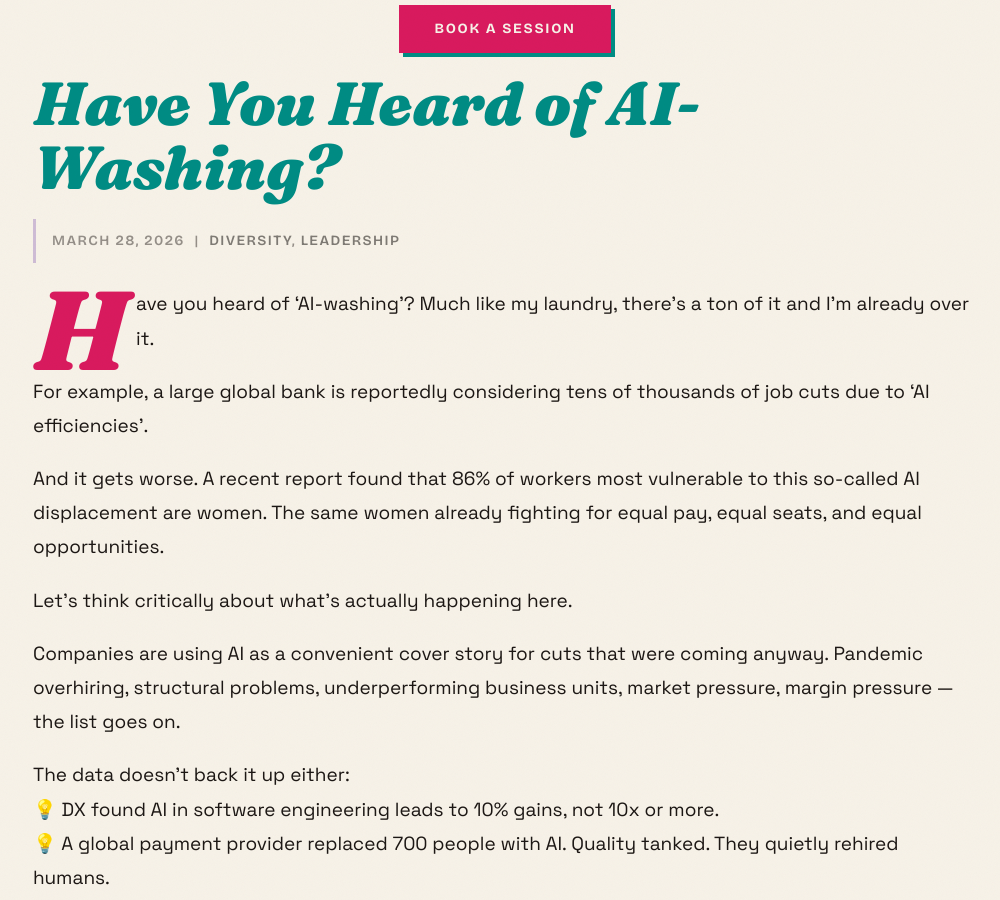
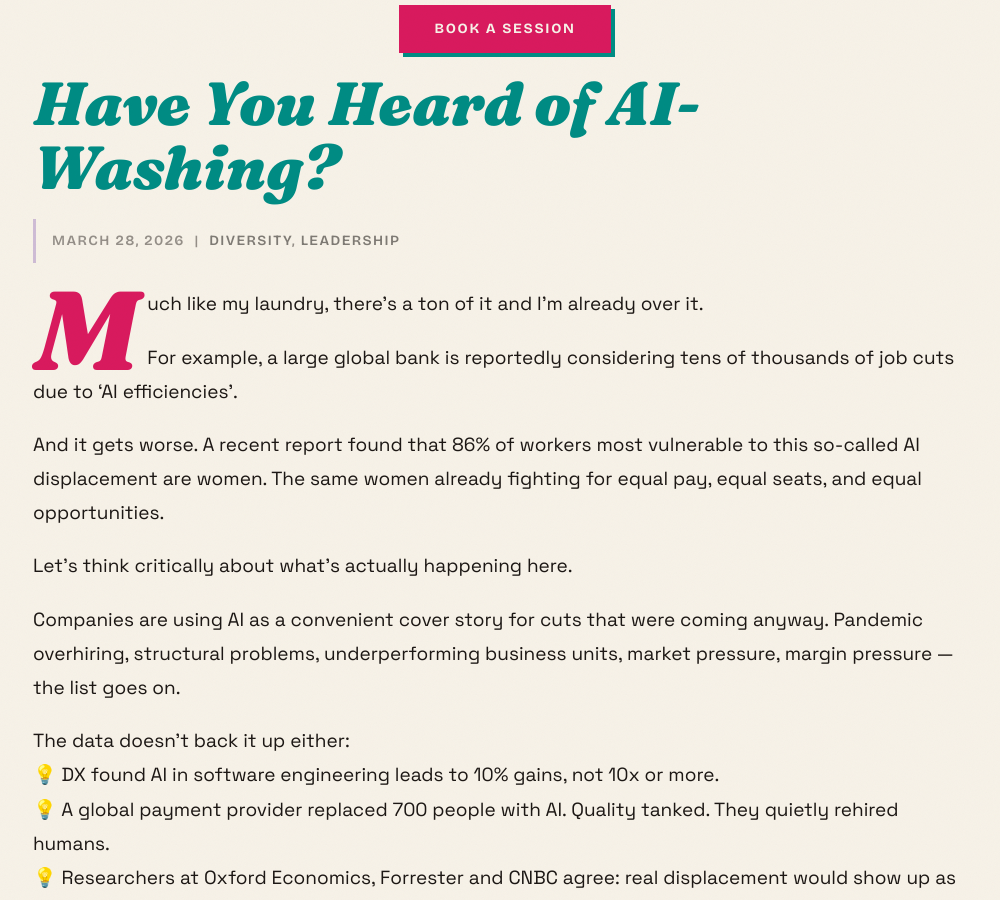
Before and after one commit to outragedpinkracoon/outragedpinkracoon.github.io, a Jekyll site: the page built from _posts/2026-03-28-ai-washing.md, in a window 1280 px wide and 900 px high, scrolled down 386 px. Shown: the whole window, without its empty margins (135-1135 px from the left). Built offline with Jekyll 4.4.1, drawn with Linux system fonts in a browser that asks for light colours; comment, search, counter and statistics services are not loaded.

Commit message:
sorts first line of blog

```diff
--- a/_posts/2026-03-28-ai-washing.md
+++ b/_posts/2026-03-28-ai-washing.md
@@ -5,7 +5,7 @@ layout: post
 categories: [diversity, leadership]
 ---
 
-Have you heard of 'AI-washing'? Much like my laundry, there's a ton of it and I'm already over it.
+Much like my laundry, there's a ton of it and I'm already over it.
 
 For example, a large global bank is reportedly considering tens of thousands of job cuts due to 'AI efficiencies'.
 
```
